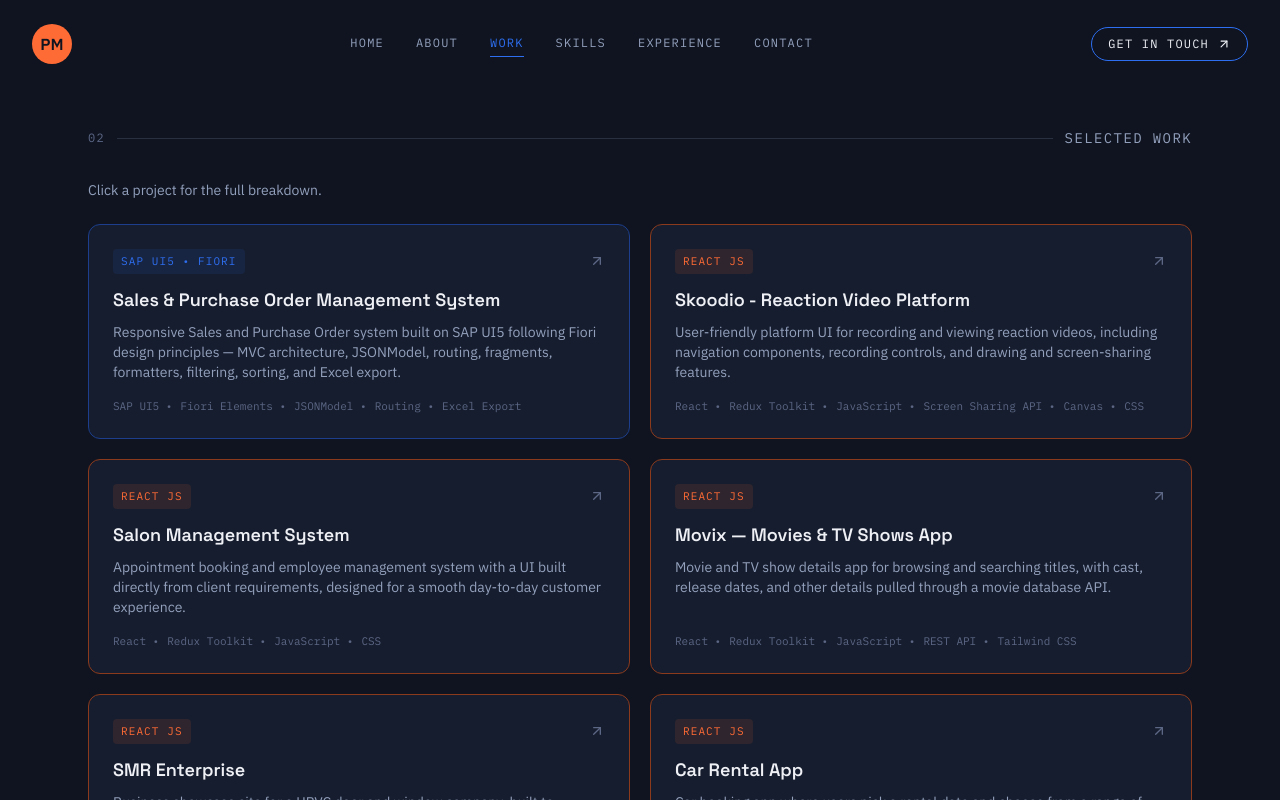
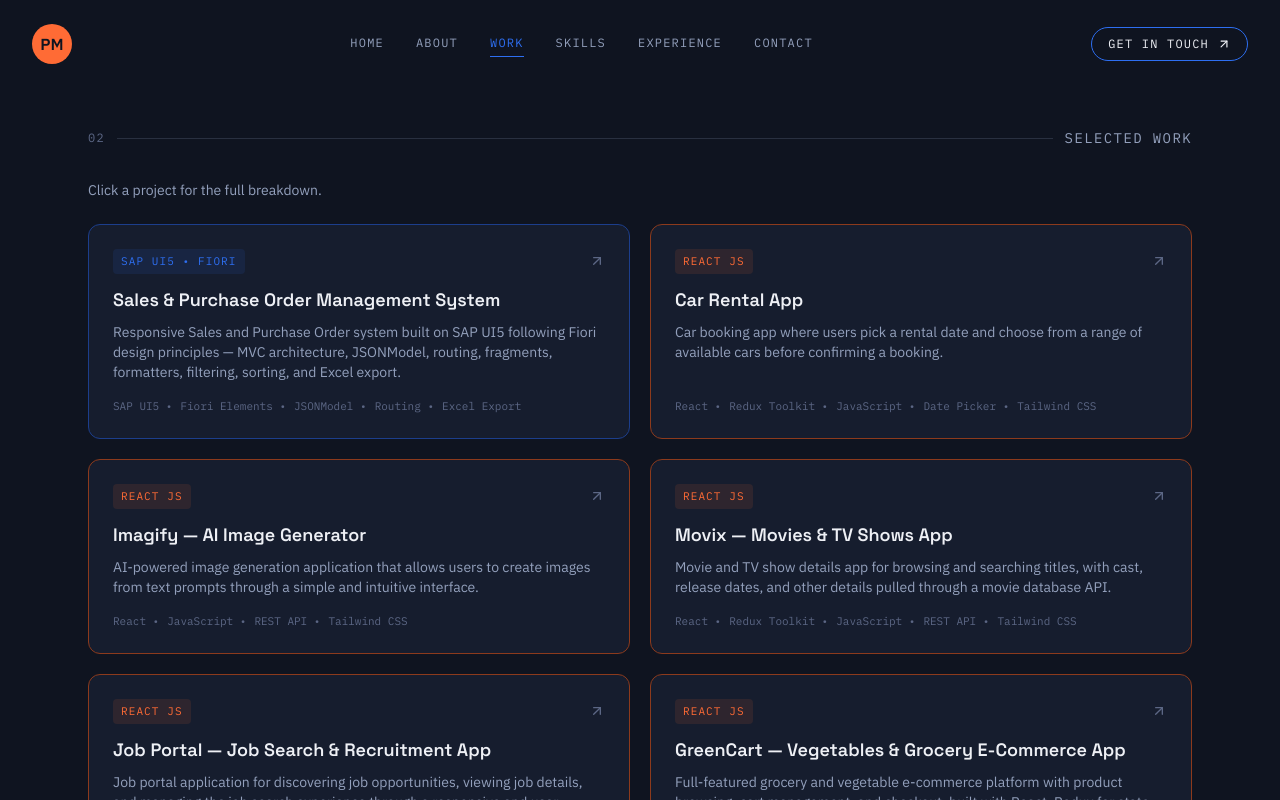
Before and after one commit to VickyDevlo/portfolio, a React (Vite) app: page /work in a window 1280 px wide. Shown: the top 800 px of the page. Built offline with nearby package versions, Linux system fonts and the light colour scheme.

Commit message:
new project added

```diff
--- a/src/data/content.js
+++ b/src/data/content.js
@@ -149,6 +149,7 @@ export const PROJECTS = [
     name: "Sales & Purchase Order Management System",
     side: "sap",
     tag: "SAP UI5 • Fiori",
+    liveDemo: "https://sales-purchase-order-details.vercel.app",
     desc: "Responsive Sales and Purchase Order system built on SAP UI5 following Fiori design principles — MVC architecture, JSONModel, routing, fragments, formatters, filtering, sorting, and Excel export.",
     stack: [
       "SAP UI5",
@@ -166,10 +167,93 @@ export const PROJECTS = [
     ],
   },
   {
+    slug: "car-rental-app",
+    name: "Car Rental App",
+    side: "react",
+    tag: "React js",
+    liveDemo: "https://car-rental-booking-app.vercel.app",
+    desc: "Car booking app where users pick a rental date and choose from a range of available cars before confirming a booking.",
+    stack: [
+      "React",
+      "Redux Toolkit",
+      "JavaScript",
+      "Date Picker",
+      "Tailwind CSS",
+    ],
+    highlights: [
+      "Built a date-selection flow so users can pick their rental period.",
+      "Displayed a range of cars for users to browse and select from.",
+      "Connected car selection and date choice into a single booking flow.",
+      "Designed the UI to make comparing different cars straightforward.",
+    ],
+  },
+  {
+    slug: "imagify-ai-image-generator",
+    name: "Imagify — AI Image Generator",
+    side: "react",
+    tag: "React js",
+    liveDemo: "https://image-generator-blond.vercel.app",
+    desc: "AI-powered image generation application that allows users to create images from text prompts through a simple and intuitive interface.",
+    stack: ["React", "JavaScript", "REST API", "Tailwind CSS"],
+    highlights: [
+      "Built an intuitive interface for generating AI images from user-provided text prompts.",
+      "Integrated a backend API to process image generation requests and display the generated results.",
+      "Implemented a responsive and user-friendly UI for a smooth image generation experience across devices.",
+      "Created reusable React components and structured the application for maintainable and scalable frontend development.",
+    ],
+  },
+  {
+    slug: "movix-movies-tv-app",
+    name: "Movix — Movies & TV Shows App",
+    side: "react",
+    tag: "React js",
+    liveDemo: "https://movies-five-wheat.vercel.app",
+    desc: "Movie and TV show details app for browsing and searching titles, with cast, release dates, and other details pulled through a movie database API.",
+    stack: ["React", "Redux Toolkit", "JavaScript", "REST API", "Tailwind CSS"],
+    highlights: [
+      "Built a search experience for finding movies and TV shows quickly.",
+      "Displayed full details per title — cast, release date, and other metadata.",
+      "Structured API calls to a movie database so details load per selected title.",
+      "Designed a browsable layout for exploring titles beyond just search results.",
+    ],
+  },
+  {
+    slug: "job-portal",
+    name: "Job Portal — Job Search & Recruitment App",
+    side: "react",
+    tag: "React js",
+    liveDemo: "https://job-portal-new-mauve.vercel.app",
+    desc: "Job portal application for discovering job opportunities, viewing job details, and managing the job search experience through a responsive and user-friendly interface.",
+    stack: ["React", "JavaScript", "REST API", "Redux Toolkit", "Tailwind CSS"],
+    highlights: [
+      "Built a responsive job browsing experience for discovering and exploring available positions.",
+      "Created detailed job views to present important information such as job description, requirements, and company details.",
+      "Implemented structured search and filtering functionality to help users find relevant job opportunities.",
+      "Designed reusable React components and a responsive Tailwind CSS layout for a consistent user experience across devices.",
+    ],
+  },
+  {
+    slug: "greencart-grocery-ecommerce",
+    name: "GreenCart — Vegetables & Grocery E-Commerce App",
+    side: "react",
+    tag: "React js",
+    liveDemo: "https://greencart-beta.vercel.app",
+    desc: "Full-featured grocery and vegetable e-commerce platform with product browsing, cart management, and checkout, built with React, Redux for state management, and Tailwind CSS for a clean, responsive UI.",
+    stack: ["React", "Redux Toolkit", "Tailwind CSS", "JavaScript", "REST API"],
+    highlights: [
+      "Built a product catalog for browsing vegetables and groceries with category-based filtering.",
+      "Implemented cart management using Redux for predictable, centralized state across the app.",
+      "Designed a responsive UI with Tailwind CSS for a fast, clean shopping experience on any device.",
+      "Added a checkout flow tying product selection, cart, and order confirmation together.",
+      "Structured reusable components to keep the storefront scalable as the product catalog grows.",
+    ],
+  },
+  {
     slug: "skoodio-reaction-video-platform",
     name: "Skoodio - Reaction Video Platform",
     side: "react",
     tag: "React js",
+    liveDemo: "",
     desc: "User-friendly platform UI for recording and viewing reaction videos, including navigation components, recording controls, and drawing and screen-sharing features.",
     stack: [
       "React",
@@ -191,6 +275,7 @@ export const PROJECTS = [
     name: "Salon Management System",
     side: "react",
     tag: "React js",
+    liveDemo: "",
     desc: "Appointment booking and employee management system with a UI built directly from client requirements, designed for a smooth day-to-day customer experience.",
     stack: ["React", "Redux Toolkit", "JavaScript", "CSS"],
     highlights: [
@@ -200,24 +285,11 @@ export const PROJECTS = [
     ],
   },
   {
-    slug: "movix-movies-tv-app",
-    name: "Movix — Movies & TV Shows App",
-    side: "react",
-    tag: "React js",
-    desc: "Movie and TV show details app for browsing and searching titles, with cast, release dates, and other details pulled through a movie database API.",
-    stack: ["React", "Redux Toolkit", "JavaScript", "REST API", "Tailwind CSS"],
-    highlights: [
-      "Built a search experience for finding movies and TV shows quickly.",
-      "Displayed full details per title — cast, release date, and other metadata.",
-      "Structured API calls to a movie database so details load per selected title.",
-      "Designed a browsable layout for exploring titles beyond just search results.",
-    ],
-  },
-  {
     slug: "smr-enterprise",
     name: "SMR Enterprise",
     side: "react",
     tag: "React js",
+    liveDemo: "",
     desc: "Business showcase site for a UPVC door and window company, built to present the product range, gallery, and features to prospective customers.",
     stack: [
       "React",
@@ -231,41 +303,6 @@ export const PROJECTS = [
       "Added a gallery section to display finished installations and product photos.",
       "Laid out a features section explaining what sets the products apart.",
       "Made the site fully responsive for visitors browsing on mobile.",
-    ],
-  },
-  {
-    slug: "car-rental-app",
-    name: "Car Rental App",
-    side: "react",
-    tag: "React js",
-    desc: "Car booking app where users pick a rental date and choose from a range of available cars before confirming a booking.",
-    stack: [
-      "React",
-      "Redux Toolkit",
-      "JavaScript",
-      "Date Picker",
-      "Tailwind CSS",
-    ],
-    highlights: [
-      "Built a date-selection flow so users can pick their rental period.",
-      "Displayed a range of cars for users to browse and select from.",
-      "Connected car selection and date choice into a single booking flow.",
-      "Designed the UI to make comparing different cars straightforward.",
-    ],
-  },
-  {
-    slug: "greencart-grocery-ecommerce",
-    name: "GreenCart — Vegetables & Grocery E-Commerce App",
-    side: "react",
-    tag: "React js",
-    desc: "Full-featured grocery and vegetable e-commerce platform with product browsing, cart management, and checkout, built with React, Redux for state management, and Tailwind CSS for a clean, responsive UI.",
-    stack: ["React", "Redux Toolkit", "Tailwind CSS", "JavaScript", "REST API"],
-    highlights: [
-      "Built a product catalog for browsing vegetables and groceries with category-based filtering.",
-      "Implemented cart management using Redux for predictable, centralized state across the app.",
-      "Designed a responsive UI with Tailwind CSS for a fast, clean shopping experience on any device.",
-      "Added a checkout flow tying product selection, cart, and order confirmation together.",
-      "Structured reusable components to keep the storefront scalable as the product catalog grows.",
     ],
   },
 ];
--- a/src/pages/ProjectDetail.jsx
+++ b/src/pages/ProjectDetail.jsx
@@ -1,5 +1,5 @@
 import { useParams, Link, Navigate } from "react-router-dom";
-import { ArrowLeft } from "lucide-react";
+import { ArrowLeft, ExternalLink } from "lucide-react";
 import { PROJECTS } from "../data/content";
 import { Reveal } from "../shared/Reveal";
 import { usePageTitle } from "../hooks/usePageTitle";
@@ -11,13 +11,19 @@ const ACCENT_BORDER = { react: "border-emberdim", sap: "border-bluedim" };
 export const ProjectDetail = () => {
   const { slug } = useParams();
   const project = PROJECTS.find((p) => p.slug === slug);
+
   usePageTitle(project?.name);
 
   if (!project) return <Navigate to="/work" replace />;
 
-  const textClass = ACCENT_TEXT[project.side] || ACCENT_TEXT.sap;
-  const bgClass = ACCENT_BG[project.side] || ACCENT_BG.sap;
-  const borderClass = ACCENT_BORDER[project.side] || ACCENT_BORDER.sap;
+  const borderClass =
+    ACCENT_BORDER[project.side] || ACCENT_BORDER.sap;
+
+  const textClass =
+    ACCENT_TEXT[project.side] || ACCENT_TEXT.sap;
+
+  const bgClass =
+    ACCENT_BG[project.side] || ACCENT_BG.sap;
 
   return (
     <Reveal>
@@ -26,21 +32,43 @@ export const ProjectDetail = () => {
           to="/work"
           className="inline-flex items-center gap-2 font-mono text-xs uppercase tracking-widest text-mist mb-8"
         >
-          <ArrowLeft size={14} /> All work
+          <ArrowLeft size={14} />
+          All work
         </Link>
 
         <h1 className="font-display text-2xl sm:text-3xl font-semibold mb-4">
           {project.name}
         </h1>
-        <p className="text-mist leading-relaxed mb-8">{project.desc}</p>
 
-        <div className={`p-6 rounded-xl border ${borderClass} bg-panel mb-8`}>
+        <p className="text-mist leading-relaxed mb-6">
+          {project.desc}
+        </p>
+
+        {project?.liveDemo && (
+          <a
+            href={project.liveDemo}
+            target="_blank"
+            rel="noopener noreferrer"
+            className={`inline-flex items-center gap-2 px-4 py-2.5 rounded-lg border ${borderClass} ${bgClass} ${textClass} font-mono text-xs uppercase tracking-wider transition-all duration-200 hover:-translate-y-0.5 mb-8`}
+          >
+            Live Demo
+            <ExternalLink size={14} />
+          </a>
+        )}
+
+        <div
+          className={`p-6 rounded-xl border ${borderClass} bg-panel mb-8`}
+        >
           <h2 className="font-mono text-xs uppercase tracking-widest text-mistdim mb-4">
             What went into it
           </h2>
+
           <ul className="space-y-2.5">
             {project.highlights.map((h, i) => (
-              <li key={i} className="text-sm flex gap-2 text-mist">
+              <li
+                key={i}
+                className="text-sm flex gap-2 text-mist"
+              >
                 <span className="text-mistdim">—</span>
                 <span>{h}</span>
               </li>
```
